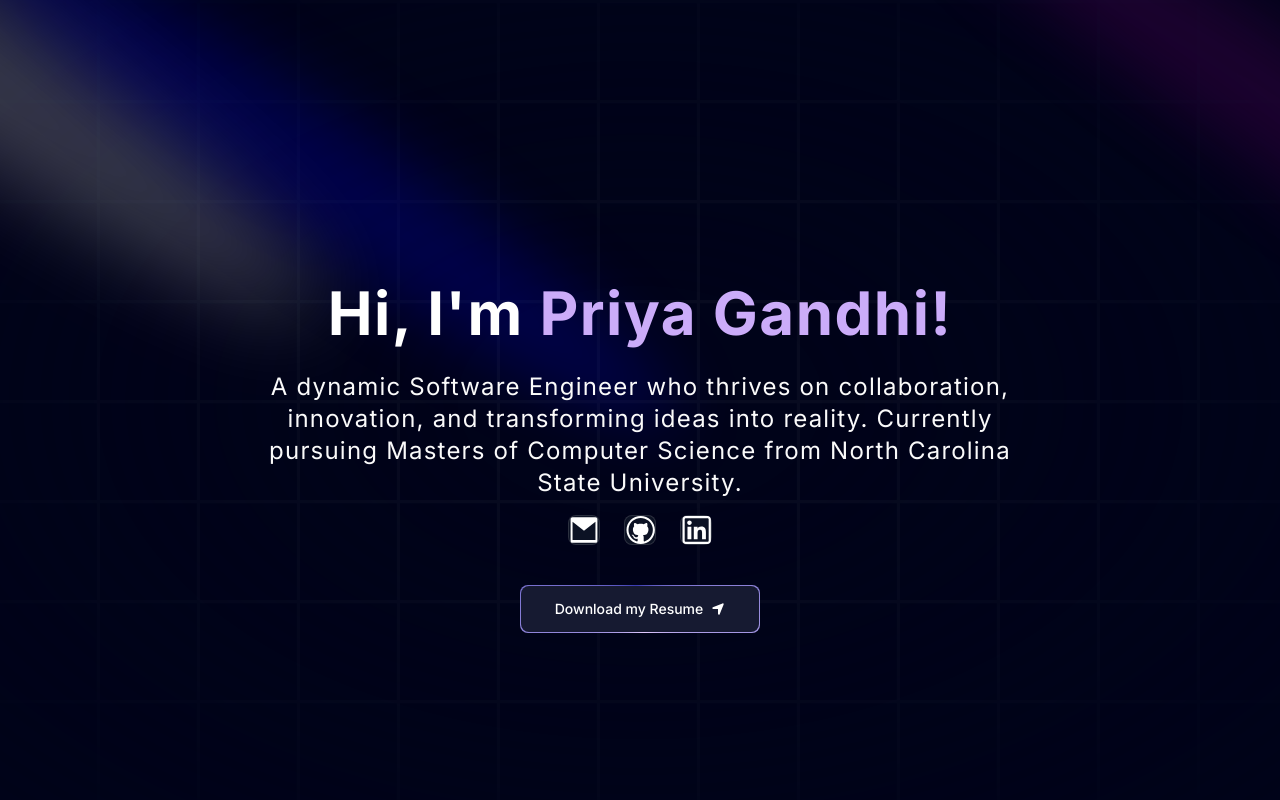
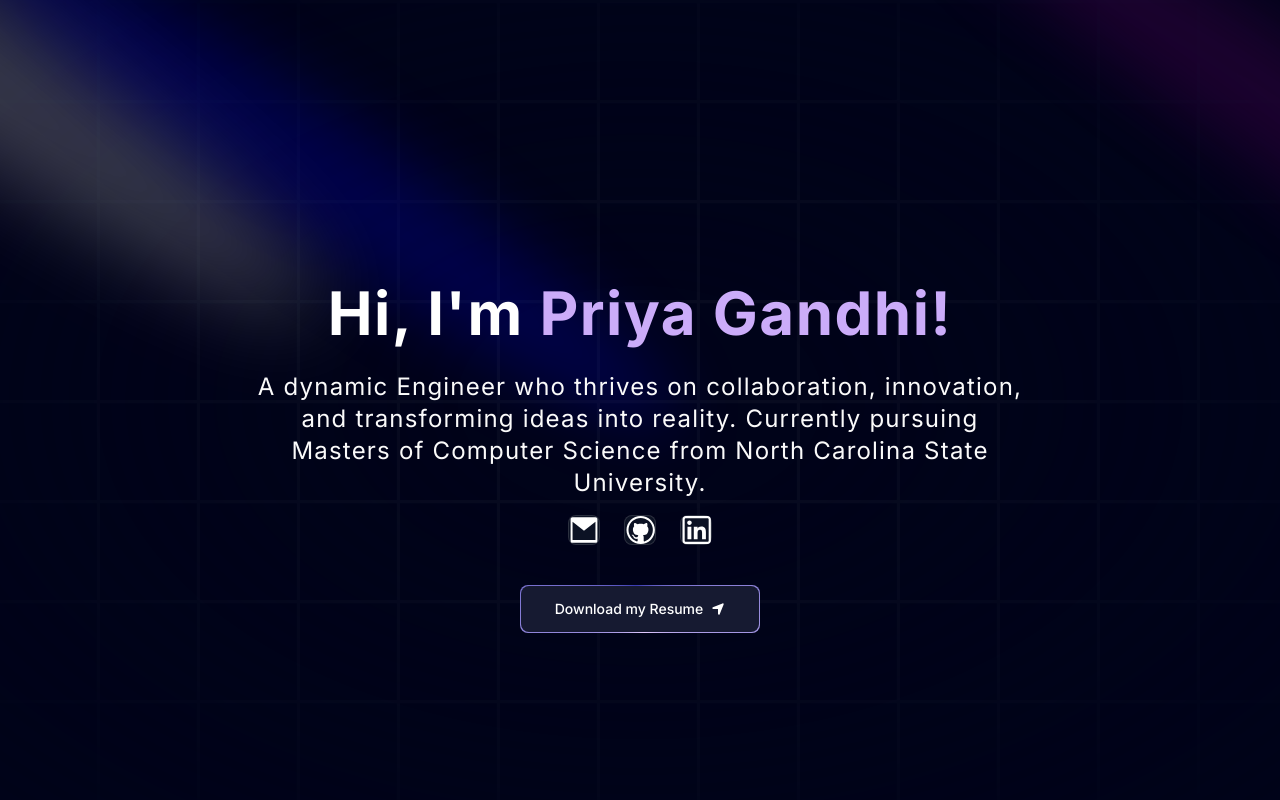
Before and after one commit to PriyaGandhi311/Portfolio-website, a Next.js app: page / in a window 1280 px wide. Shown: the top 800 px of the page. Built offline with nearby package versions, Linux system fonts and the light colour scheme.

Commit message:
Update Hero.tsx

```diff
--- a/components/Hero.tsx
+++ b/components/Hero.tsx
@@ -65,7 +65,7 @@ const Hero = () => {
           />
 
           <p className="text-center md:tracking-wider mb-4 text-sm md:text-lg lg:text-2xl">
-            A dynamic Software Engineer who thrives on collaboration,
+            A dynamic Engineer who thrives on collaboration,
             innovation, and transforming ideas into reality. Currently pursuing
             Masters of Computer Science from North Carolina State University.
           </p>
```
